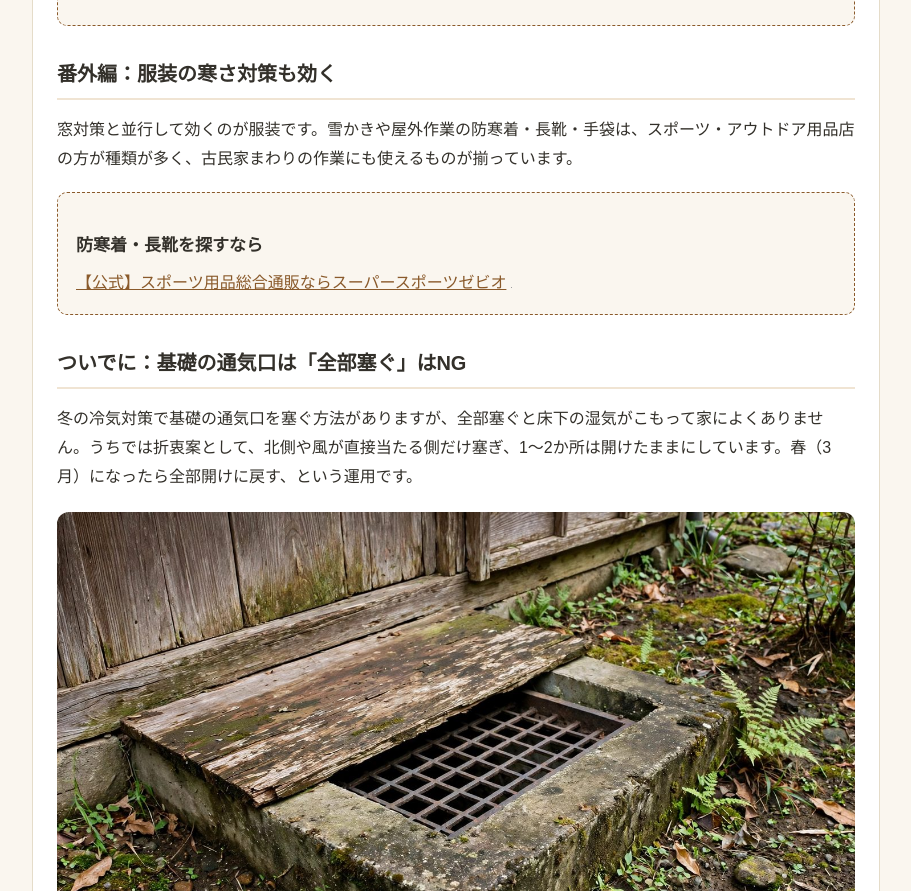
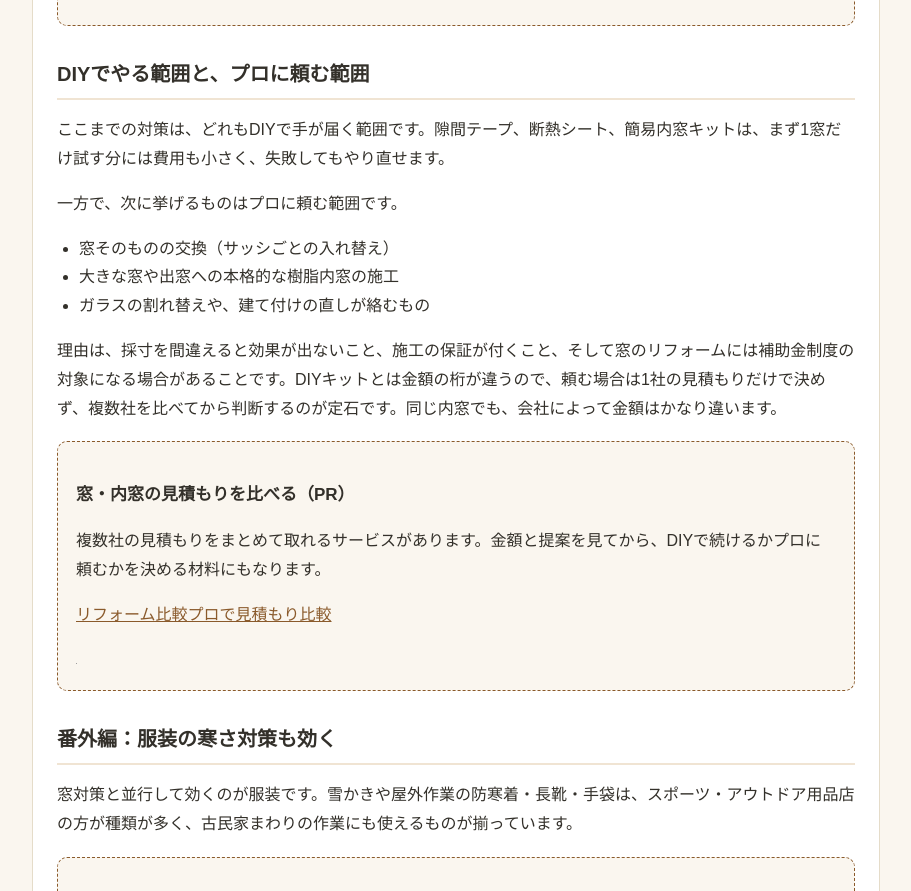
Before and after one commit to poikatsu-life-style-88/tt6022-creator.github.io, a plain HTML site: page articles/mado-samusa.html in a window 1280 px wide. Shown: the part 5311-6202 px from the top of the page, without its empty margins (184-1095 px from the left). Drawn offline with Linux system fonts and the light colour scheme.

Commit message:
窓記事にDIYとプロの線引き＋見積もり比較リンクを追加

```diff
--- a/articles/mado-samusa.html
+++ b/articles/mado-samusa.html
@@ -64,6 +64,22 @@
         </div>
       </div>
 
+      <h2>DIYでやる範囲と、プロに頼む範囲</h2>
+      <p>ここまでの対策は、どれもDIYで手が届く範囲です。隙間テープ、断熱シート、簡易内窓キットは、まず1窓だけ試す分には費用も小さく、失敗してもやり直せます。</p>
+      <p>一方で、次に挙げるものはプロに頼む範囲です。</p>
+      <ul>
+        <li>窓そのものの交換（サッシごとの入れ替え）</li>
+        <li>大きな窓や出窓への本格的な樹脂内窓の施工</li>
+        <li>ガラスの割れ替えや、建て付けの直しが絡むもの</li>
+      </ul>
+      <p>理由は、採寸を間違えると効果が出ないこと、施工の保証が付くこと、そして窓のリフォームには補助金制度の対象になる場合があることです。DIYキットとは金額の桁が違うので、頼む場合は1社の見積もりだけで決めず、複数社を比べてから判断するのが定石です。同じ内窓でも、会社によって金額はかなり違います。</p>
+      <div class="toolbox">
+        <h3>窓・内窓の見積もりを比べる（PR）</h3>
+        <p>複数社の見積もりをまとめて取れるサービスがあります。金額と提案を見てから、DIYで続けるかプロに頼むかを決める材料にもなります。</p>
+        <p><a href="https://px.a8.net/svt/ejp?a8mat=4BGUDZ+F5YOOI+46CI+60OXE" rel="nofollow">リフォーム比較プロで見積もり比較</a></p>
+        <img border="0" width="1" height="1" src="https://www16.a8.net/0.gif?a8mat=4BGUDZ+F5YOOI+46CI+60OXE" alt="">
+      </div>
+
       <h2>番外編：服装の寒さ対策も効く</h2>
       <p>窓対策と並行して効くのが服装です。雪かきや屋外作業の防寒着・長靴・手袋は、スポーツ・アウトドア用品店の方が種類が多く、古民家まわりの作業にも使えるものが揃っています。</p>
       <div class="toolbox">
```
